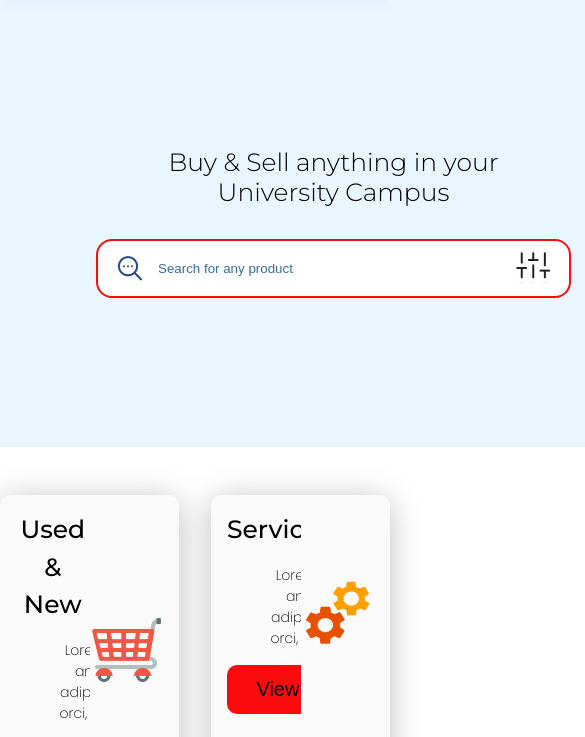
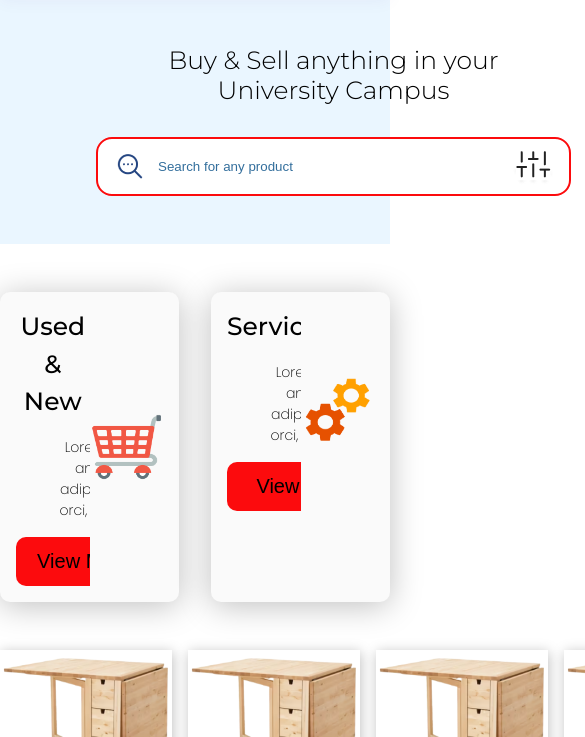
Before and after one commit to SaBiT495/e-commerce, a plain HTML site: page index.html in a window 390 px wide. Shown: the part 102-839 px from the top of the page, 585 px wide, since content can reach past the window. Drawn offline with nearby package versions, Linux system fonts and the light colour scheme.

Commit message:
before media query

```diff
--- a/style.css
+++ b/style.css
@@ -337,8 +337,6 @@ header {
 
 .banner .container {
     background: #EAF6FF;
-    width: 1297px;
-    height: 450px;
 }
 
 .banner .search {
```
